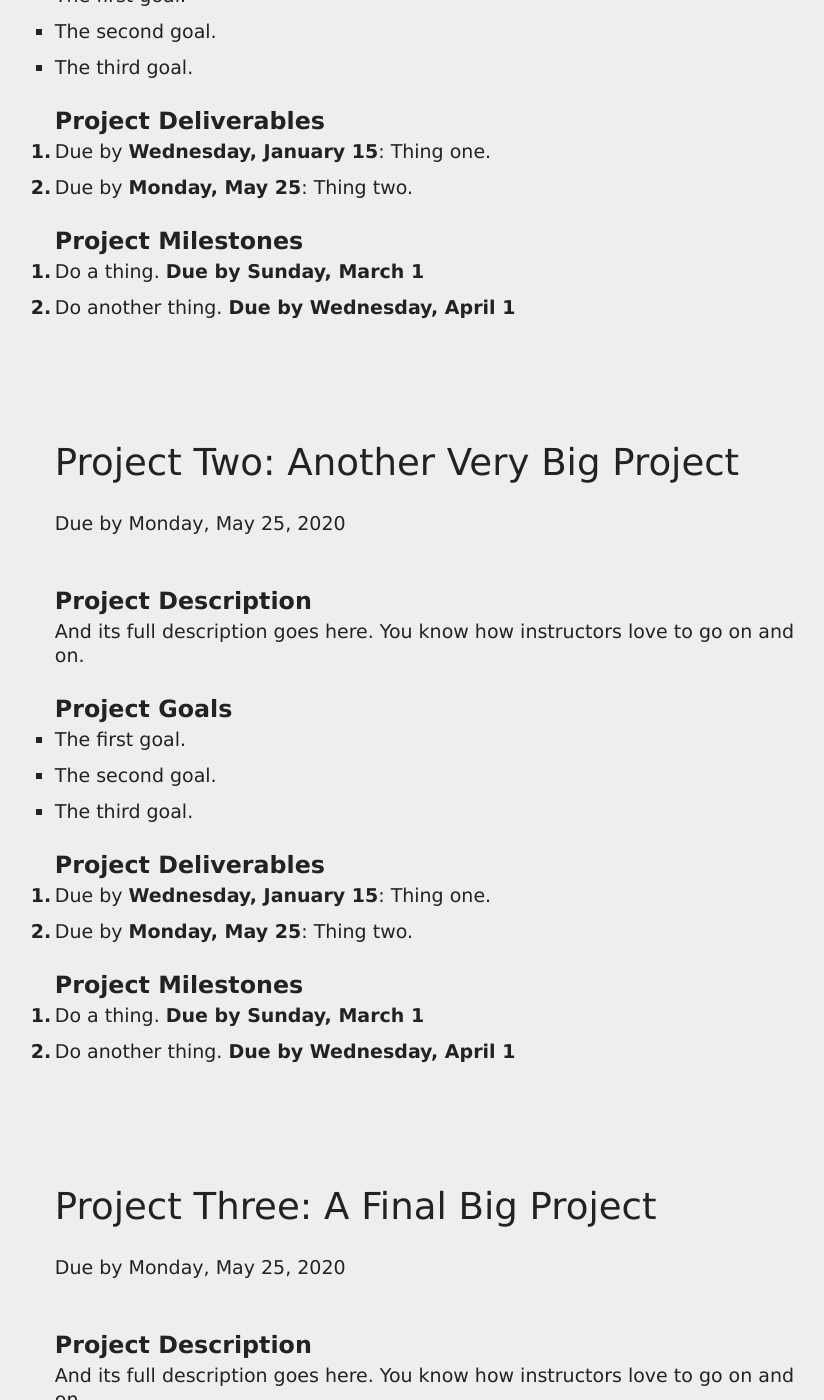
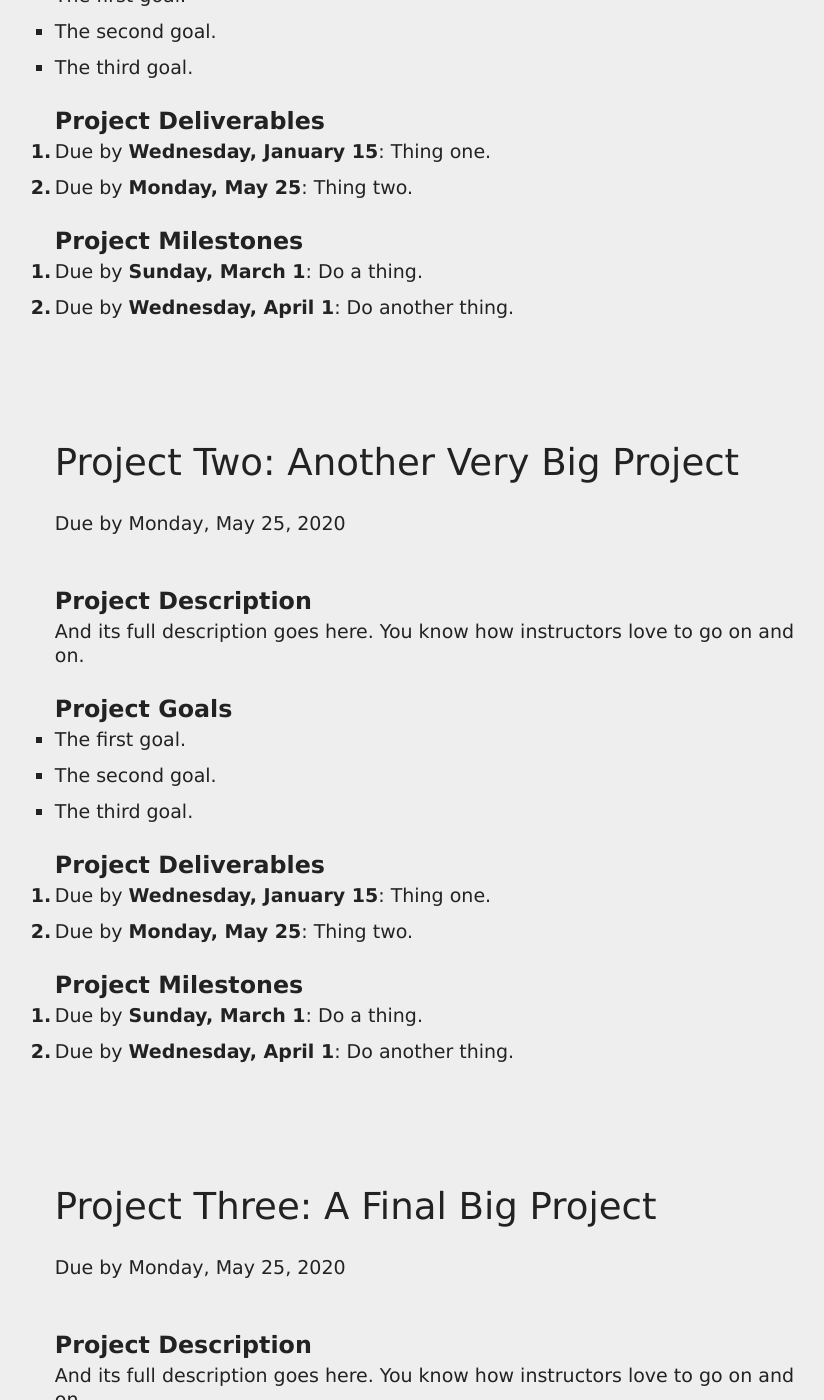
Before and after one commit to karlstolley/jekyll-theme-course, a Jekyll site: the page built from projects/index.md, in a window 1280 px wide and 1400 px high, scrolled down 593 px. Shown: the whole window, without its empty margins (86-910 px from the left). Built offline with Jekyll 4.4.1, drawn with Linux system fonts in a browser that asks for light colours; some web fonts are replaced; some of the changed text lies outside the part shown.

Commit message:
Correctly handle deliverables and milestones

```diff
--- a/_layouts/projects.html
+++ b/_layouts/projects.html
@@ -21,8 +21,8 @@ layout: default
   {% for deliverable in project.deliverables %}
     <li>
       {% if deliverable.deadline %}Due by <b>{{ deliverable.deadline | date: "%A, %B %-d"}}</b>: {% endif %}
+      {{ deliverable.action }}
       {{ deliverable.description }}
-      {{ deliverable.explanation }}
       {% if deliverable.details %}
         <ul>
           {% for detail in deliverable.details %}
@@ -36,9 +36,20 @@ layout: default
   {% if project.milestones %}
   <h3>Project Milestones</h3>
   <ol>
-  {% for milestone in project.milestones %}
-    <li>{{ milestone.description }} <b>Due by {{ milestone.deadline | date: "%A, %B %-d"}}</b></li>
-  {% endfor %}
+    {% for milestone in project.milestones %}
+      <li>
+        {% if milestone.deadline %}Due by <b>{{ milestone.deadline | date: "%A, %B %-d"}}</b>: {% endif %}
+        {{ milestone.action }}
+        {{ milestone.description }}
+        {% if milestone.details %}
+          <ul>
+            {% for detail in milestone.details %}
+            <li> {{ detail }}</li>
+            {% endfor %}
+          </ul>
+        {% endif %}
+      </li>
+    {% endfor %}
   </ol>
   {% endif %}
   {% if project.requirements %}
```
